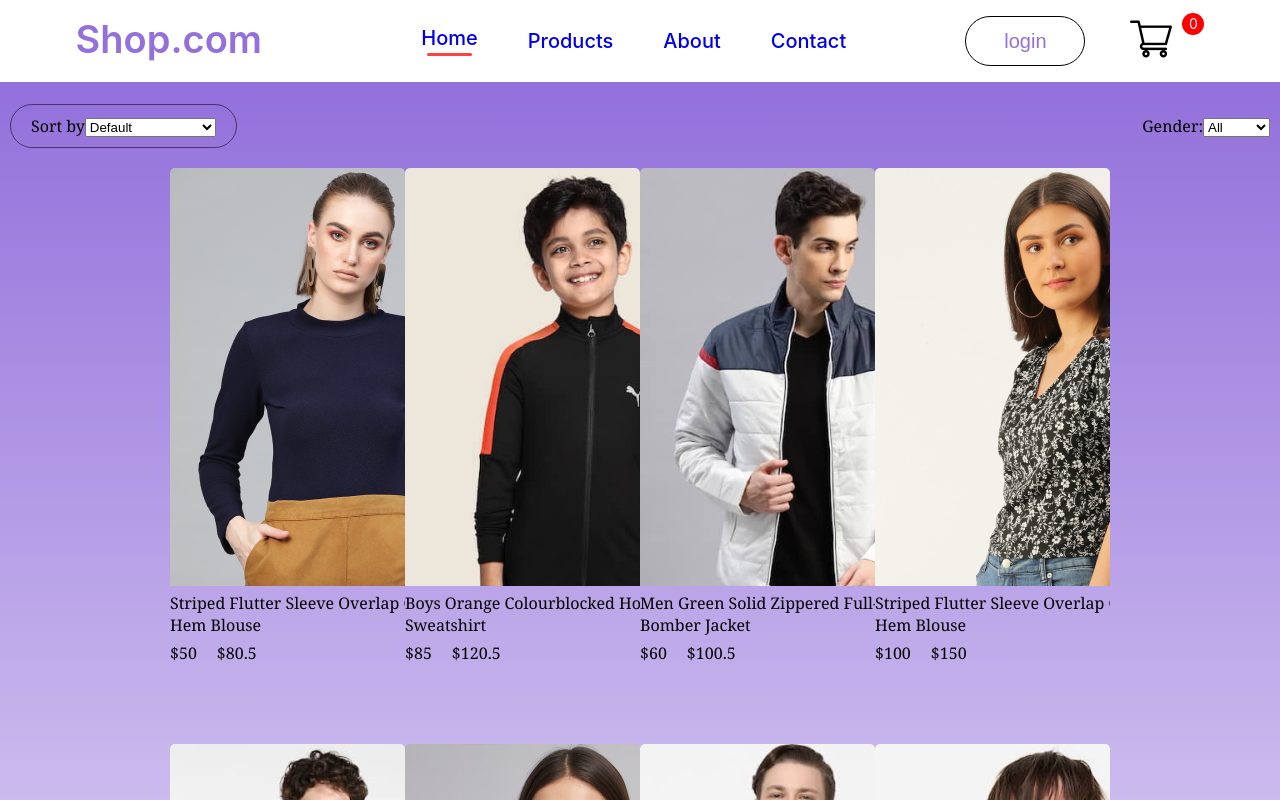
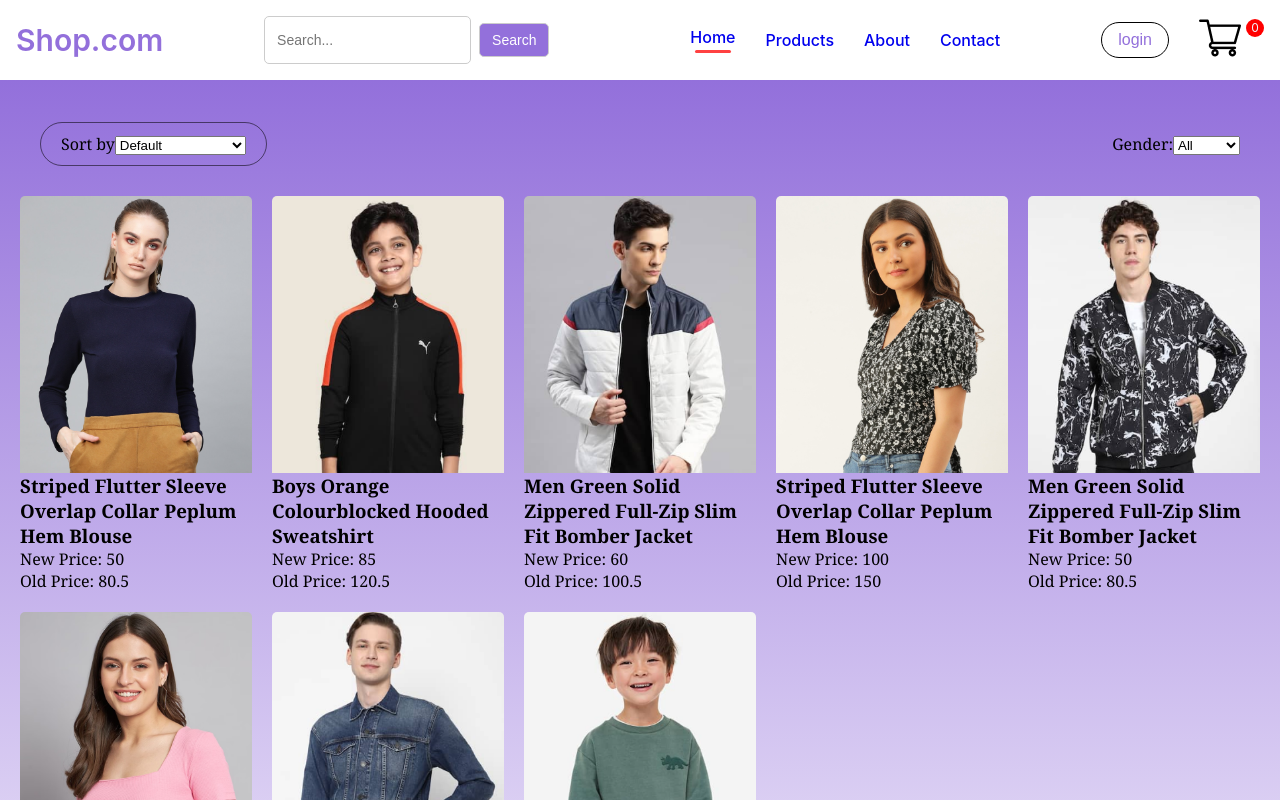
Before and after one commit to Noxisa/E-commerce-Website, a React (Create React App) app in the folder client/: page /products in a window 1280 px wide. Shown: the top 800 px of the page. Built offline with nearby package versions, Linux system fonts and the light colour scheme; no server answers.

Commit message:
Add new color of the page and more

```diff
--- a/client/package.json
+++ b/client/package.json
@@ -8,6 +8,7 @@
     "@testing-library/user-event": "^13.5.0",
     "react": "^18.2.0",
     "react-dom": "^18.2.0",
+    "react-modal": "^3.16.1",
     "react-router-dom": "^6.22.1",
     "react-scripts": "5.0.1",
     "web-vitals": "^2.1.4"
--- a/client/src/App.js
+++ b/client/src/App.js
@@ -10,6 +10,7 @@ import SignUp from './pages/signup';
 import Card from './pages/card';
 import Footer from './more/Footer/Footer';
 import Registration from './pages/registration';
+
 
 
 function App() {
@@ -33,7 +34,7 @@ function App() {
         <Routes>
           <Route path='/' element={<Home />} />
           <Route path='/about' element={<About />} />
-          <Route path='/products'  element={<Products />} />
+          <Route path='/products' element={<Products />} />
           <Route path='/contact' element={<Contact />} />
           <Route path='/card' element={<Card />} />
           <Route path='/signup' element={<SignUp />} />
--- a/client/src/more/Navbar/Navbar.css
+++ b/client/src/more/Navbar/Navbar.css
@@ -1,6 +1,7 @@
 .navbar{
   display: flex;
-    justify-content: space-around;
+  justify-content: space-between;
+  align-items: center;
   padding: 16px;
   box-shadow: 0 1px 3px -2px black;
 }
@@ -13,7 +14,7 @@
 
 .nav-logo p{
   color: #9370db;
-    font-size: 38px;
+  font-size: 30px;
   font-weight: 600;
 }
 
@@ -21,11 +22,12 @@
   display: flex;
   align-items: center;
   list-style: none;
-    gap: 50px;
+  gap: 30px;
   color: #9370db;
-    font-size: 20px;
+  font-size: 16px;
   font-weight: 500;
 }
+
 .nav-menu li{
   display: flex;
   flex-direction: column;
@@ -34,6 +36,7 @@
   gap: 3px;
   cursor: pointer;
 }
+
 .nav-menu hr{
   border:  none;
   width: 80%;
@@ -45,16 +48,16 @@
 .nav-login-cart{
   display: flex;
   align-items: center;
-    gap: 45px;
+  gap: 30px;
 }
+
 .nav-login-cart button{
-    width: 120px;
-    height: 50px;
+  padding: 8px 16px;
   outline: none;
   border: 1px solid black;
   border-radius: 75px;
   color: #9370db;
-    font-size: 20px;
+  font-size: 16px;
   font-weight: 500;
   background: white;
   cursor: pointer;
@@ -63,59 +66,78 @@
 .nav-login-cart button:active{
   background: whitesmoke;
 }
+
 .nav-cart-count{
-    width: 22px;
-    height: 22px;
+  width: 18px;
+  height: 18px;
   display: flex;
   justify-content: center;
   align-items: center;
-    margin-top: -35px;
-    margin-left: -35px;
-    border-radius: 11px;
-    font-size: 14px;
+  margin-top: -25px;
+  margin-left: -25px;
+  border-radius: 50%;
+  font-size: 12px;
   background: red;
   color: aliceblue;
 }
 
-.dropdown-wrapper {
-    position: relative;
+
+.search-form {
+  display: flex;
+  align-items: center;
 }
 
-  .dropdown-header {
+.search-form input[type="text"] {
+  padding: 8px 12px;
+  border: 1px solid #ccc;
+  border-radius: 5px;
+  font-size: 14px;
+}
+
+.search-form button {
+  padding: 8px 12px;
+  margin-left: 8px;
+  border: 1px solid #ccc;
+  border-radius: 5px;
+  background-color: #9370db;
+  color: white;
+  font-size: 14px;
   cursor: pointer;
 }
 
-  .dropdown-icon {
-    position: absolute;
-    top: 50%;
-    right: -15px;
-    transform: translateY(-50%);
-    transition: transform 0.3s ease;
+.search-form button:hover {
+  background-color: #6e55a8;
 }
 
-  .dropdown-icon.open {
-    transform: translateY(-50%) rotate(180deg);
+
+@media screen and (max-width: 768px) {
+  .navbar-logo p {
+      font-size: 20px;
   }
 
-  .dropdown-content {
-    position: absolute;
-    top: 100%;
-    left: 0;
-    background-color: #fff;
-    border: 1px solid #ccc;
-    border-top: none;
-    z-index: 1;
-    width: 200px;
-    box-shadow: 0 2px 4px rgba(0, 0, 0, 0.1);
+  .nav-menu {
+      gap: 20px;
   }
 
-  .dropdown-content a {
-    display: block;
-    padding: 10px;
-    color: #333;
-    text-decoration: none;
+  .nav-login-cart button {
+      padding: 6px 12px;
+      font-size: 14px;
   }
 
-  .dropdown-content a:hover {
-    background-color: #797979;
+  .nav-cart-count {
+      width: 16px;
+      height: 16px;
+      margin-top: -22px;
+      margin-left: -22px;
+      font-size: 10px;
   }
+
+  .search-form input[type="text"] {
+      font-size: 12px;
+  }
+
+  .search-form button {
+      padding: 6px 10px;
+      font-size: 12px;
+  }
+}
--- a/client/src/more/Navbar/Navbar.jsx
+++ b/client/src/more/Navbar/Navbar.jsx
@@ -6,15 +6,32 @@ import cart_icon from '../assets/cart_icon.png';
 
 const Navbar = () => {
     const [menu, setMenu] = useState('home');
+    const [searchQuery, setSearchQuery] = useState('');
 
+    const handleSearchChange = (e) => {
+        setSearchQuery(e.target.value);
+    };
 
-
+    const handleSearchSubmit = (e) => {
+        e.preventDefault();
+        // Tutaj możesz umieścić kod do obsługi wyszukiwania, np. przekierowanie do strony z wynikami wyszukiwania
+        console.log("Wyszukaj: ", searchQuery);
+    };
 
     return (
         <div className='navbar'>
             <div className='nav-logo'>
                 <p>Shop.com</p>
             </div>
+            <form onSubmit={handleSearchSubmit} className="search-form">
+                <input
+                    type="text"
+                    placeholder="Search..."
+                    value={searchQuery}
+                    onChange={handleSearchChange}
+                />
+                <button type="submit">Search</button>
+            </form>
             <ul className='nav-menu'>
                 <li onClick={() => { setMenu('home') }}>
                     <Link style={{ textDecoration: 'none' }} to='/'>Home</Link>
--- a/client/src/more/NewsLetter/NewsLetter.css
+++ b/client/src/more/NewsLetter/NewsLetter.css
@@ -8,7 +8,7 @@
     margin: auto;
     padding: 0px 140px;
     margin-bottom: 150px;
-    background: linear-gradient(180deg, #fde1fd 0%, #e1ffea22 60%);
+    background: linear-gradient(180deg, #fde1fd 0%, #05571e13 60%);
     gap: 30px;
 }
 
@@ -49,7 +49,7 @@
     width: 210px;
     height: 70px;
     border-radius: 80px;
-    background: black;
+    background: #9370db;
     color: white;
     font-size: 16px;
     cursor: pointer;
--- /dev/null
+++ b/client/src/more/Products display/productsdisplay.css
@@ -0,0 +1,83 @@
+.products-display {
+    display: grid;
+    grid-template-columns: repeat(auto-fit, minmax(200px, 1fr));
+    gap: 20px;
+    margin-top: 30px;
+}
+
+.product-item {
+    position: relative;
+    overflow: hidden;
+    border-radius: 5px;
+    transition: border-color 0.2s ease;
+}
+
+.product-item:hover {
+    border-color: transparent;
+}
+
+.product-item a {
+    text-decoration: none;
+    color: black;
+
+}
+
+.product-item img {
+    width: 100%;
+    height: auto;
+    display: block;
+    transition: transform 0.3s ease;
+}
+
+.product-item.hovered img {
+    transform: scale(1.05);
+}
+
+.selected-product {
+    margin-top: 30px;
+    padding: 20px;
+    border: 1px solid #ddd;
+    border-radius: 5px;
+    background-color: #f9f9f9;
+}
+
+.selected-product h2 {
+    margin-top: 0;
+}
+
+.selected-product img {
+    width: 100%;
+    max-width: 300px;
+    height: auto;
+    display: block;
+    margin: 15px 0;
+}
+
+.selected-product label {
+    display: block;
+    margin-bottom: 5px;
+}
+
+.selected-product input[type="number"] {
+    width: 100%;
+    padding: 8px;
+    margin-bottom: 10px;
+    border: 1px solid #ccc;
+    border-radius: 4px;
+}
+
+.selected-product button {
+    display: block;
+    width: 100%;
+    padding: 10px;
+    border: none;
+    border-radius: 4px;
+    background-color: #9370db;
+    color: #fff;
+    font-size: 16px;
+    cursor: pointer;
+}
+
+.selected-product button:hover {
+    background-color: #7246a8;
+}
--- /dev/null
+++ b/client/src/more/Products display/productsdisplay.jsx
@@ -0,0 +1,57 @@
+import React, { useState } from 'react';
+import './productsdisplay.css';
+import { Link } from 'react-router-dom';
+import Modal from 'react-modal';
+
+const ProductsDisplay = ({ products }) => {
+    const [selectedProduct, setSelectedProduct] = useState(null);
+    const [modalIsOpen, setModalIsOpen] = useState(false);
+
+    const handleProductClick = (product) => {
+        setSelectedProduct(product);
+        setModalIsOpen(true);
+    };
+
+    const closeModal = () => {
+        setModalIsOpen(false);
+    };
+
+    return (
+        <div className="products-display">
+            {products.map((product) => (
+                <div
+                    key={product.id}
+                    className="product-item"
+                    onClick={() => handleProductClick(product)}
+                >
+                    <Link to={`/products/${product.id}`}>
+                        <img src={product.image} alt={product.name} />
+                        <h3>{product.name}</h3>
+                        <p>New Price: {product.new_price}</p>
+                        <p>Old Price: {product.old_price}</p>
+                    </Link>
+                </div>
+            ))}
+            <Modal
+                isOpen={modalIsOpen}
+                onRequestClose={closeModal}
+                contentLabel="Product Modal"
+            >
+                {selectedProduct && (
+                    <div className="modal-content">
+                        <img src={selectedProduct.image} alt={selectedProduct.name} />
+                        <h2>{selectedProduct.name}</h2>
+                        <p>New Price: {selectedProduct.new_price}</p>
+                        <p>Old Price: {selectedProduct.old_price}</p>
+                        {/* Dodaj opis produktu */}
+                        {/* Dodaj pole do wprowadzania ilości produktu */}
+                        {/* Dodaj przycisk do dodawania do koszyka */}
+                        <button onClick={closeModal}>Close Modal</button>
+                    </div>
+                )}
+            </Modal>
+        </div>
+    );
+};
+
+export default ProductsDisplay;
--- a/client/src/pages/CSS/products.css
+++ b/client/src/pages/CSS/products.css
@@ -1,10 +1,13 @@
-.shop-products{
+.shop-products {
     font-family: Cambria, Cochin, Georgia, Times, "Times New Roman", serif;
     background: linear-gradient(to bottom, #9370db, #ffffff);
+    padding: 20px;
 }
+
 .products-indexSort {
     display: flex;
-    margin: 0px 10px;
+    margin: 0px auto;
+    max-width: 1200px;
     justify-content: space-between;
     align-items: center;
 }
@@ -16,28 +19,28 @@
 }
 
 .products-indexSort p span {
-    font-weight: 600;
+    font-weight: 700;
 }
 
 .products {
-    margin: 20px 170px;
+    margin: 30px auto;
+    max-width: 1000px;
     display: grid;
-    grid-template-columns: 1fr 1fr 1fr 1fr;
-    row-gap: 80px;
-
+    grid-template-columns: repeat(auto-fit, minmax(200px, 1fr));
+    gap: 20px;
 }
 
 .products-loadmore {
     display: flex;
     justify-content: center;
     align-items: center;
-    margin: 150px auto;
-    width: 233px;
-    height: 69px;
-    border-radius: 75px;
+    margin: 50px auto;
+    width: 200px;
+    height: 50px;
+    border-radius: 25px;
     background: #9370db;
-    color: #000000;
-    font-size: 18px;
+    color: #ffffff;
+    font-size: 16px;
     font-weight: 500;
 }
 
@@ -53,7 +56,7 @@
 }
 
 .product-item img {
-    width: 100%;
+    width: 110%;
     height: auto;
     display: block;
     transition: transform 0.3s ease;
@@ -66,3 +69,15 @@
 .product-item.hovered {
     background: linear-gradient(to bottom, #9370db, #ffffff);
 }
+
+@media screen and (max-width: 768px) {
+    .products {
+        grid-template-columns: repeat(auto-fit, minmax(150px, 1fr));
+    }
+
+    .products-loadmore {
+        width: 150px;
+        height: 40px;
+        font-size: 14px;
+    }
+}
--- a/client/src/pages/products.jsx
+++ b/client/src/pages/products.jsx
@@ -1,13 +1,12 @@
 import React, { useState } from 'react';
 import './CSS/products.css';
-import Item from '../more/Item/Item';
 import new_collections from '../more/assets/new_collections';
+import ProductsDisplay from '../more/Products display/productsdisplay';
 
 const Products = (props) => {
     const [hoveredItemId, setHoveredItemId] = useState(null);
     const [sortType, setSortType] = useState('default');
     const [genderFilter, setGenderFilter] = useState('all');
-
 
     const handleGenderFilterChange = (e) => {
         setGenderFilter(e.target.value);
@@ -39,7 +38,6 @@ const Products = (props) => {
         <div className='shop-products'>
             <img src={props.banner} alt='' />
             <div className='products-indexSort'>
-
                 <div className="products-sort">
                     Sort by
                     <select value={sortType} onChange={handleSortChange}>
@@ -57,31 +55,18 @@ const Products = (props) => {
                     </select>
                 </div>
             </div>
-            <div className="products">
-    {sortProducts(new_collections.filter(item => {
+            <ProductsDisplay
+                products={sortProducts(new_collections.filter(item => {
                     if (genderFilter === 'all') {
                         return true;
                     } else {
                         return item.gender === genderFilter;
                     }
-    }), sortType).map((item, i) => (
-        <div
-            key={i}
-            className={`product-item ${hoveredItemId === item.id ? 'hovered' : ''}`}
-            onMouseEnter={() => handleMouseEnter(item.id)}
+                }), sortType)}
+                onMouseEnter={handleMouseEnter}
                 onMouseLeave={handleMouseLeave}
-        >
-            <Item
-                id={item.id}
-                name={item.name}
-                image={item.image}
-                new_price={item.new_price}
-                old_price={item.old_price}
+                hoveredItemId={hoveredItemId}
             />
-        </div>
-    ))}
-</div>
-
             <div className='products-loadmore'>
                 Find More
             </div>
```
Also changed, not shown: 1 other file (tests, documents, lock files or other folders). Lines whose indentation alone changed are shown as unchanged.
